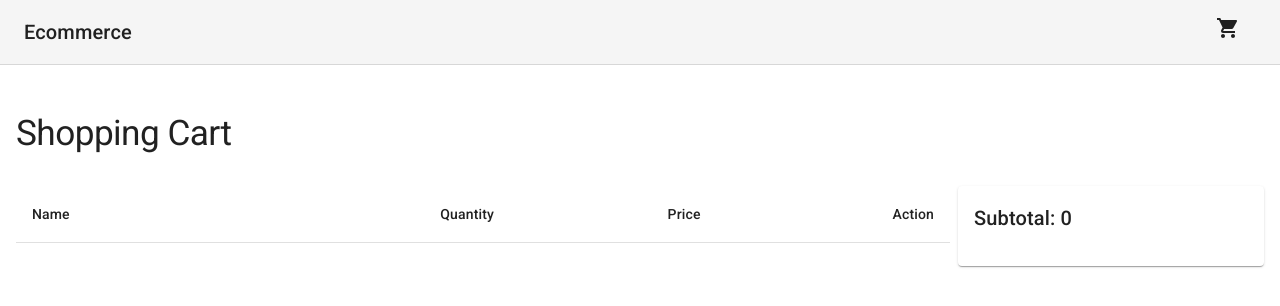
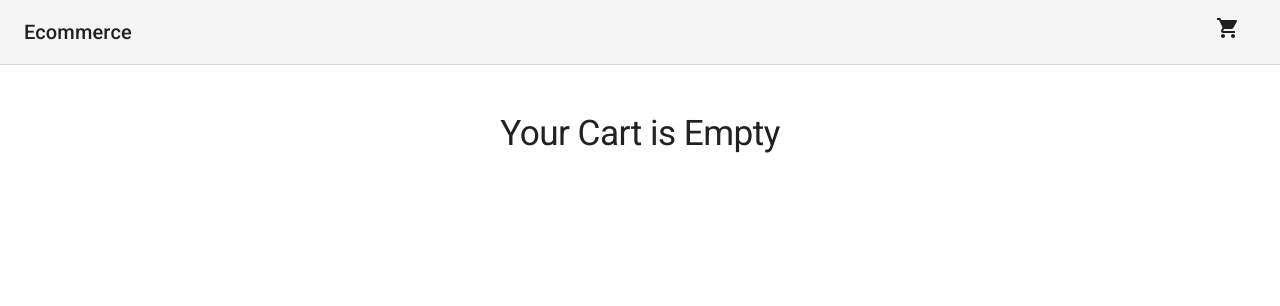
Before and after one commit to ismaelmiah/reactnext, a Next.js app: page /cart in a window 1280 px wide. Shown: the top 306 px of the page. Built offline with nearby package versions, Linux system fonts and the light colour scheme.

Commit message:
Cart shows as it is

```diff
--- a/pages/cart.js
+++ b/pages/cart.js
@@ -19,17 +19,21 @@ import {
 } from "@material-ui/core";
 import { useStyles } from "../utils/styles";
 import CartContext from "../components/cartContext";
+import Router from "next/router";
 
 const Cart = () => {
   const classes = useStyles();
 
   const { cart } = useContext(CartContext);
 
-  const proccessToCheckout = () => {
-    Router.push("/checkout");
-  };
   return (
     <React.Fragment>
+      {cart.length == 0 ? (
+        <Typography variant="h1" align="center" component="h1">
+          Your Cart is Empty
+        </Typography>
+      ) : (
+        <div>
           <Typography variant="h1" component="h1">
             Shopping Cart
           </Typography>
@@ -58,7 +62,10 @@ const Cart = () => {
                                 labelId="quanitity-label"
                                 id="quanitity"
                                 onChange={(e) =>
-                              quantityChangeHandler(cartItem, e.target.value)
+                                  quantityChangeHandler(
+                                    cartItem,
+                                    e.target.value
+                                  )
                                 }
                                 value={cartItem.quantity}
                               >
@@ -69,7 +76,9 @@ const Cart = () => {
                                 ))}
                               </Select>
                             </TableCell>
-                        <TableCell align="right">{cartItem.price}</TableCell>
+                            <TableCell align="right">
+                              {cartItem.price}
+                            </TableCell>
 
                             <TableCell align="right">
                               <Button
@@ -102,7 +111,7 @@ const Cart = () => {
                           fullWidth
                           variant="contained"
                           color="primary"
-                      onClick={proccessToCheckout}
+                          onClick={() => Router.push("/checkout")}
                         >
                           Proceed to checkout
                         </Button>
@@ -113,6 +122,8 @@ const Cart = () => {
               </Grid>
             </Grid>
           </Slide>
+        </div>
+      )}
     </React.Fragment>
   );
 };
```
Lines whose indentation alone changed are shown as unchanged.
